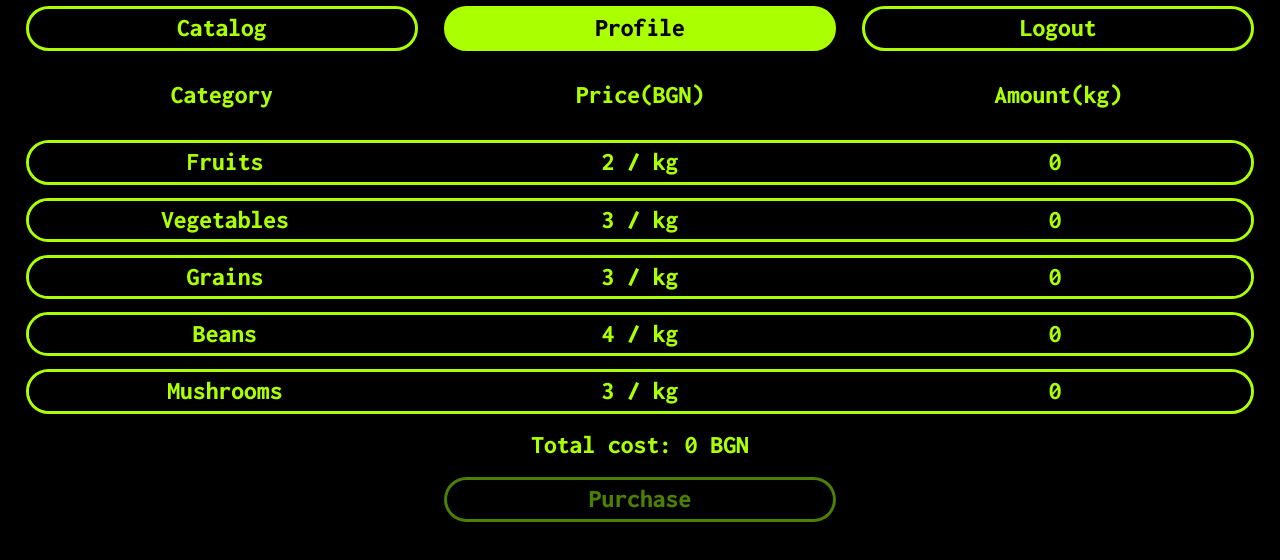
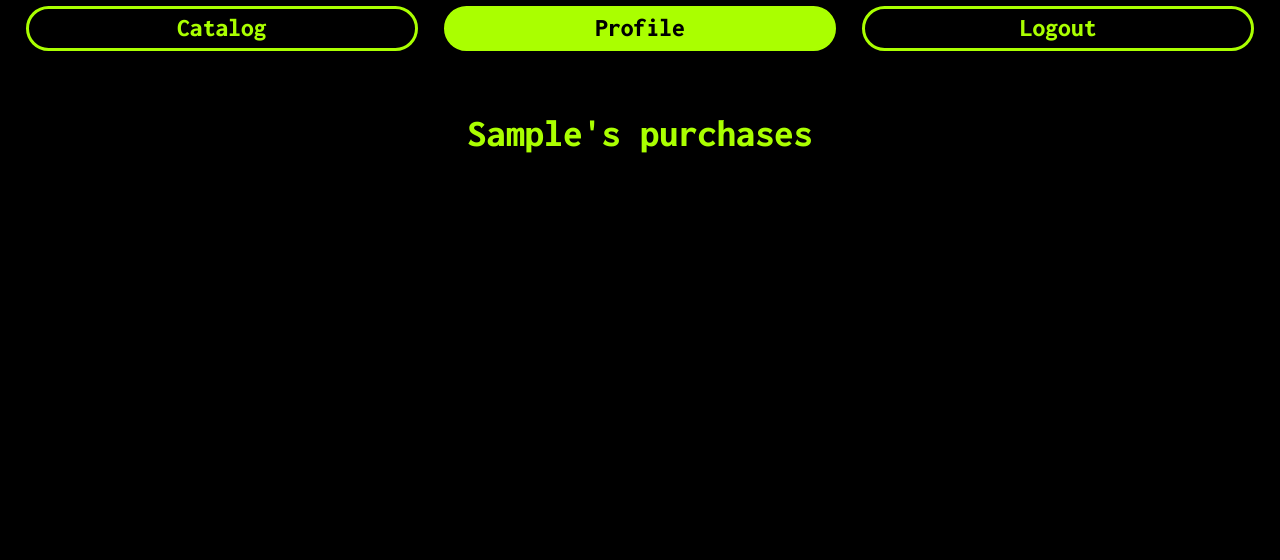
Before and after one commit to Nikolay-Petrov-Ognyanov/React-Store, a React (Create React App) app: page /profile in a window 1280 px wide. Shown: the top 560 px of the page. Built offline with nearby package versions, Linux system fonts and the light colour scheme; sample sign-in values are in the browser's storage.

Commit message:
add user profile

```diff
--- a/src/App.tsx
+++ b/src/App.tsx
@@ -8,6 +8,7 @@ import Auth from "./components/Auth/Auth"
 import Nav from "./components/Nav/Nav"
 import Catalog from "./components/Catalog/Catalog"
 import Guard from "./components/Guard"
+import Profile from "./components/Profile/Profile"
 
 export default function App() {
 	const dispatch = useAppDispatch()
@@ -26,6 +27,7 @@ export default function App() {
 
 			<Route element={<Guard />}>
 				<Route path="/catalog" element={<Catalog />} />
+				<Route path="/profile" element={<Profile />} />
 				<Route path="*" element={<Catalog />} />
 			</Route>
 		</Routes>
--- a/src/common/interfaces.ts
+++ b/src/common/interfaces.ts
@@ -1,8 +1,9 @@
 export interface User {
-    value?: object | null
+    value?: object | null | undefined
     _id?: string,
     accessToken?: string,
     purchases?: Purchase
+    username?: string,
 }
 
 export interface Category {
--- a/src/components/Card/Card.tsx
+++ b/src/components/Card/Card.tsx
@@ -12,6 +12,8 @@ export default function Card({ category }: i.CardProps) {
 
     const [amount, setAmount] = useState(0)
 
+    useEffect(() => setAmount(0), [user])
+
     const handleInputChange = (event: React.ChangeEvent<HTMLInputElement>) => {
         const regex = /^[0-9]*\.?[0-9]*$/
         const input = event.target.value
@@ -25,9 +27,7 @@ export default function Card({ category }: i.CardProps) {
             amount: Number(amount),
             price: Number(amount) * Number(category.price)
         }))
-    }, [amount])
-
-    useEffect(() => setAmount(0), [user])
+    }, [amount, category.name, category.price, dispatch])
 
     return <div className={style.card}>
         <span className={style.name}>{category.name}</span>
--- a/src/components/Catalog/Catalog.tsx
+++ b/src/components/Catalog/Catalog.tsx
@@ -8,12 +8,13 @@ import * as service from "../../common/service"
 import * as userActions from "../../redux/features/user"
 import * as usersActions from "../../redux/features/users"
 import * as localUser from "../../common/localUser"
+import { RootState } from "../../redux/store"
 
 export default function Catalog() {
     const dispatch = useAppDispatch()
 
-    const user = useAppSelector(state => state.user.value)
-    const cart = useAppSelector(state => state.cart.value)
+    const user = useAppSelector((state: RootState) => state.user.value)
+    const cart = useAppSelector((state: RootState) => state.cart.value)
 
     const [totalCost, setTotalCost] = useState(0)
 
--- /dev/null
+++ b/src/components/Profile/Profile.tsx
@@ -0,0 +1,20 @@
+import { useAppSelector } from "../../redux/redux hooks"
+import { RootState } from "../../redux/store"
+import * as i from "../../common/interfaces"
+
+export default function Profile() {
+    const user = useAppSelector((state: RootState) => state.user.value)
+
+    const username = user && (user as i.User).username
+    const purchases = user && (user as i.User).purchases
+
+    return <section>
+        <h1>{username && username[0].toUpperCase() + username.slice(1)}'s purchases</h1>
+
+        {purchases && Object.entries(purchases).map(category => {
+            const name = category[0][0].toLocaleUpperCase() + category[0].slice(1)
+
+            return <p> {name}: {category[1]} kg</p>
+        })}
+    </section>
+}
```
